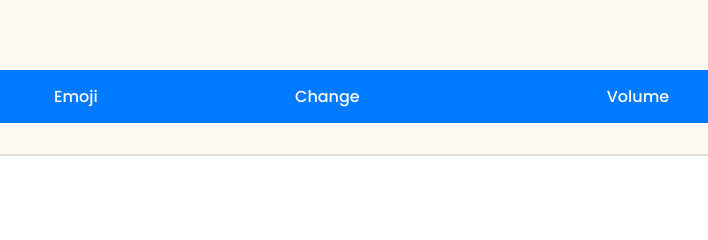
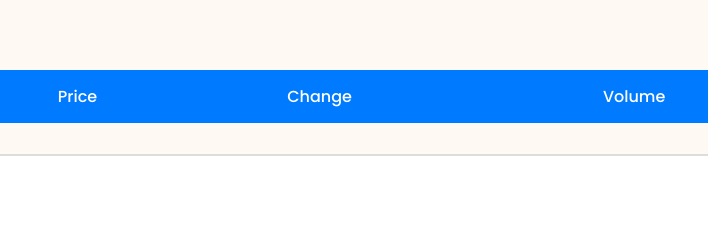
Before and after one commit to HARIOM-HAWKEYE/Stock-Exchange, a plain HTML site: page index.html in a window 1280 px wide. Shown: the part 240-480 px from the top of the page, 321-1029 px from the left. Drawn offline with nearby package versions, Linux system fonts and the light colour scheme.

Commit message:
Update index.html

```diff
--- a/index.html
+++ b/index.html
@@ -26,7 +26,7 @@
         <thead>
           <tr>
             <th>Symbol</th>
-            <th>Emoji</th>
+            <th>Price</th>
 
             <th>Change</th>
             <th>Volume</th>
```
